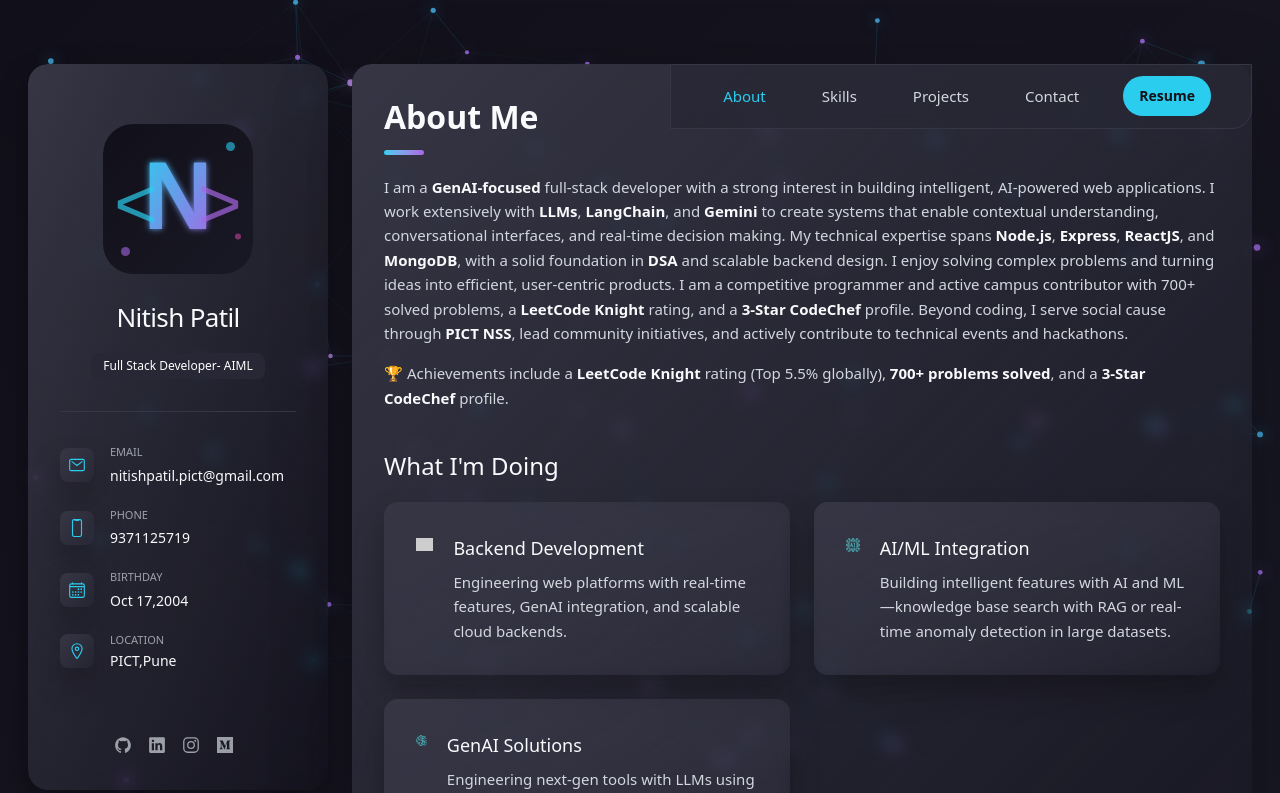
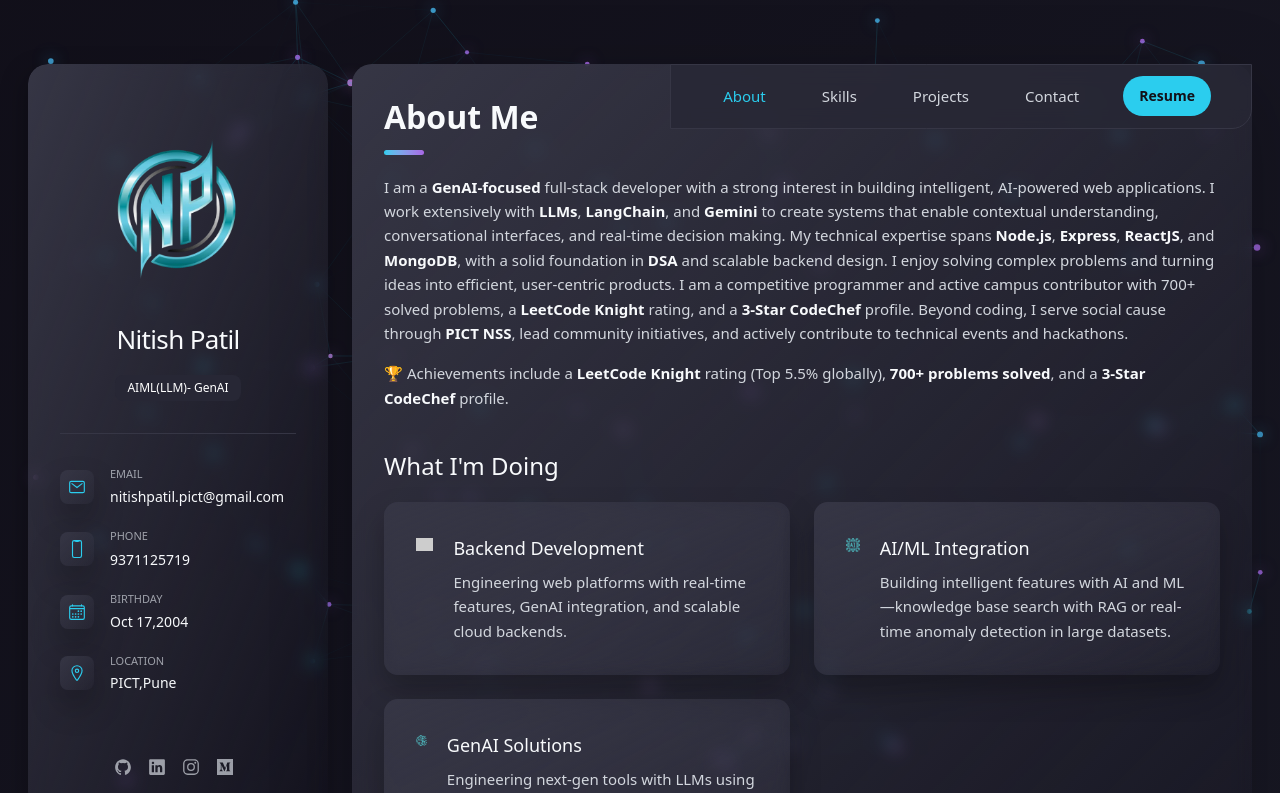
Before and after one commit to NitishP1710/Nitish_portfolio, a React (Vite) app: page / in a window 1280 px wide. Shown: the top 793 px of the page. Built offline with nearby package versions, Linux system fonts and the light colour scheme; grey boxes are pictures that could not be loaded.

Commit message:
updated data

```diff
--- a/src/components/Sidebar.jsx
+++ b/src/components/Sidebar.jsx
@@ -25,11 +25,11 @@
       >
         {/* Basic Info */}
         <div className="relative flex items-center gap-4 md:gap-6 lg:flex-col">
-          <figure className="bg-gradient-onyx rounded-[20px] md:rounded-[30px]">
+          <figure className="rounded-[20px] md:rounded-[30px] p-2 md:p-3">
             <img
               src={personaInfo.avatar}
               alt={personaInfo.name}
-              className="w-20 md:w-[120px] lg:w-[150px]"
+              className="w-20 md:w-[120px] lg:w-[150px] rounded-[16px] md:rounded-[24px]"
             />
           </figure>
 
--- a/src/data/portfolioData.js
+++ b/src/data/portfolioData.js
@@ -1,7 +1,7 @@
 export const personaInfo = {
   name: "Nitish Patil",
-  title: "Full Stack Developer- AIML",
-  avatar: "/favicon.svg",
+  title: "AIML(LLM)- GenAI",
+  avatar: "/images/logo.png",
   email: "nitishpatil.pict@gmail.com",
   phone: "9371125719",
   birthday: "Oct 17,2004",
@@ -203,7 +203,7 @@
   // },
   {
     title: "Youtube Video Assistant",
-    category: "genaa powered",
+    category: "genai powered",
     image: "/images/Youtube_Assistant.png",
     github: "https://github.com/NitishP1710/Langchain/tree/main/YoutuvbeChatbot",
     liveUrl: "",
```
Also changed, not shown: public/images/logo.png (added).
